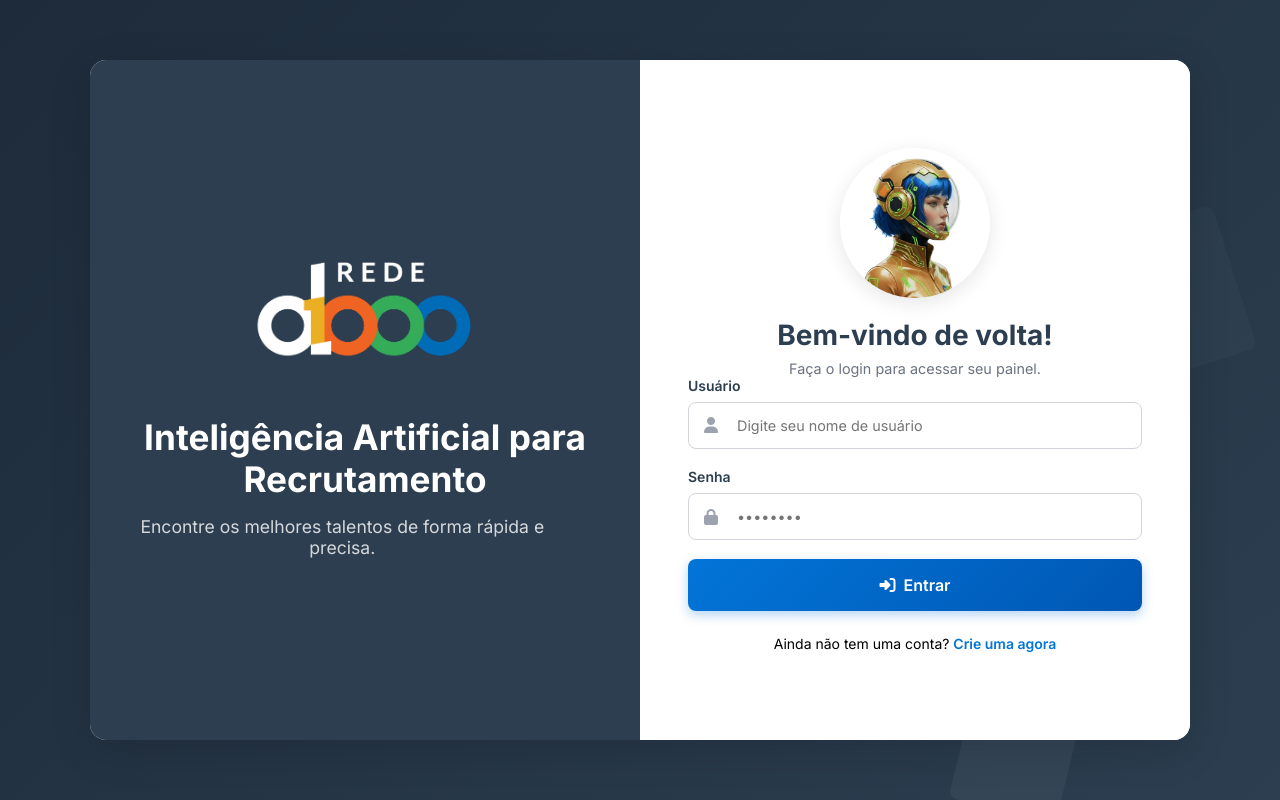
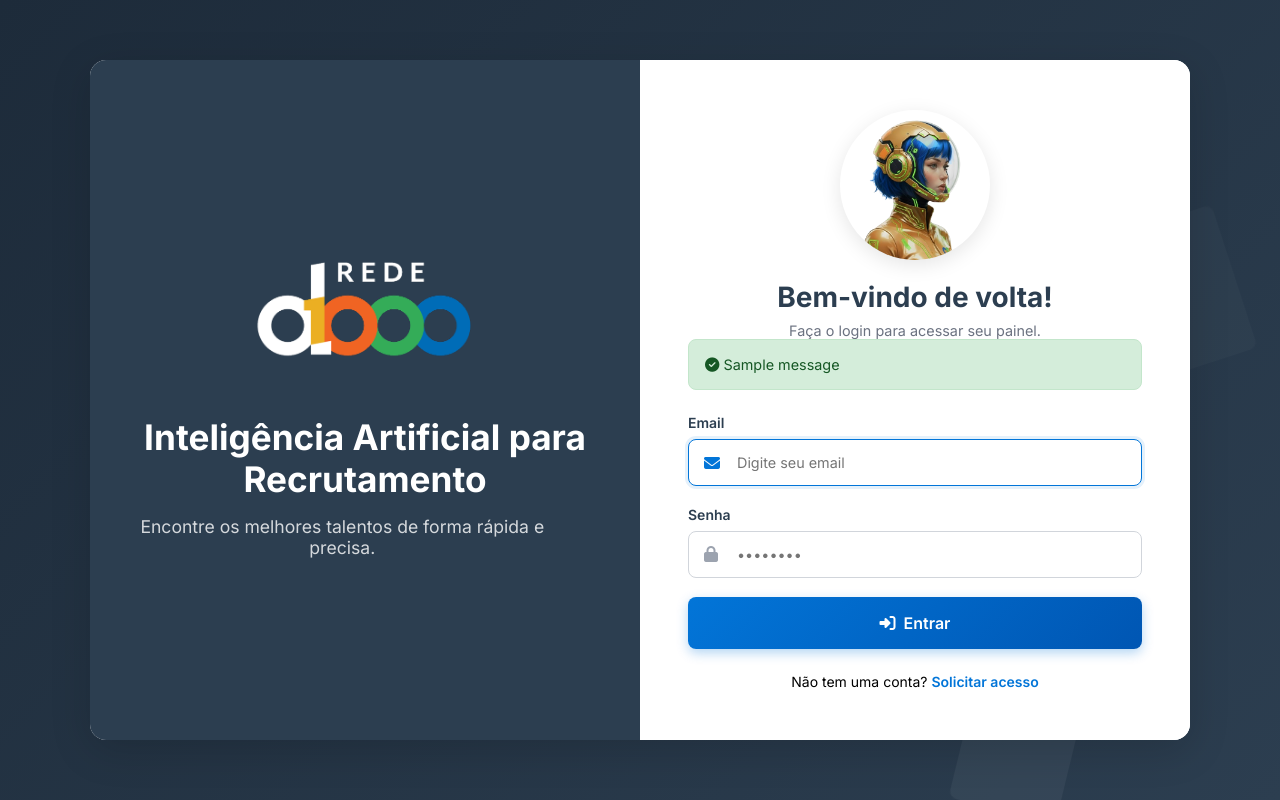
Before and after one commit to felipehendy/talentscope-ai, a Flask app: page /login in a window 1280 px wide. Run offline with Flask 3, Linux system fonts and the light colour scheme; tables that the repository leaves empty hold one stand-in row (values such as "Sample post"); one stand-in notice (Sample message) is shown.

```diff
--- a/app.py
+++ b/app.py
@@ -5,6 +5,7 @@ import pdfplumber
 import PyPDF2
 import time
 from datetime import datetime
+from flask import session
 from flask import Flask, render_template, request, redirect, url_for, flash, jsonify, send_file
 from flask_sqlalchemy import SQLAlchemy
 from flask_login import LoginManager, UserMixin, login_user, login_required, logout_user, current_user
@@ -594,7 +595,16 @@ def reanalyze_all_candidates_for_job(job_id):
 def index():
     if current_user.is_authenticated:
         return redirect(url_for('dashboard'))
-    return redirect(url_for('login'))
+
+    # ✅ Conta quantos usuários existem no sistema
+    user_count = User.query.count()
+
+    if user_count == 0:
+        # ✅ Primeiro acesso: redireciona para registro
+        return redirect(url_for('register'))
+    else:
+        # ✅ Acessos subsequentes: redireciona para login
+        return redirect(url_for('login'))
 
 @app.route('/login', methods=['GET', 'POST'])
 def login():
@@ -616,12 +626,23 @@ def login():
 
     return render_template('login.html')
 
+from flask import session
+
 @app.route('/register', methods=['GET', 'POST'])
 def register():
-    user_count = User.query.count()
+    # ... código anterior igual ...
 
-    if user_count > 0 and not current_user.is_authenticated:
-        flash('Registro desabilitado. Faça login ou contate o administrador.', 'warning')
+    if request.method == 'POST':
+        # ... código de criação do usuário ...
+
+        # ✅ SALVA O EMAIL NA SESSION PARA PRÉ-PREENCHER O LOGIN
+        session['registered_email'] = email
+
+        if is_first_user:
+            flash('Conta de administrador criada com sucesso! Faça login para continuar.', 'success')
+        else:
+            flash('Conta criada com sucesso! Faça login para continuar.', 'success')
+
         return redirect(url_for('login'))
 
     if current_user.is_authenticated and not current_user.is_admin and user_count > 0:
@@ -657,10 +678,11 @@ def register():
         db.session.commit()
 
         if is_first_user:
-            flash('Conta criada com sucesso! Você é o administrador do sistema.', 'success')
+            flash('Conta de administrador criada com sucesso! Faça login para continuar.', 'success')
         else:
-            flash('Conta criada com sucesso!', 'success')
+            flash('Conta criada com sucesso! Faça login para continuar.', 'success')
 
+        # ✅ REDIRECIONA PARA LOGIN APÓS CADASTRO
         return redirect(url_for('login'))
 
     is_first_user = (user_count == 0)
--- a/templates/login.html
+++ b/templates/login.html
@@ -141,6 +141,7 @@
         .form-footer a { color: var(--d1000-blue); text-decoration: none; font-weight: 600; }
         .form-footer a:hover { text-decoration: underline; }
         .alert-danger { background-color: #f8d7da; color: #721c24; border: 1px solid #f5c6cb; border-radius: 8px; padding: 1rem; margin-bottom: 1.5rem; font-size: 0.9rem; }
+        .alert-success { background-color: #d4edda; color: #155724; border: 1px solid #c3e6cb; border-radius: 8px; padding: 1rem; margin-bottom: 1.5rem; font-size: 0.9rem; }
         .default-credentials { background: #fff3cd; border: 1px solid #ffeeba; border-radius: 8px; padding: 1rem; margin-top: 1.5rem; font-size: 0.9rem; }
 
         /* Responsividade */
@@ -186,13 +187,17 @@ para Recrutamento</p>
                 <p>Faça o login para acessar seu painel.</p>
             </div>
 
-            <!-- Exibição de Mensagens de Erro (Flash) -->
+            <!-- Exibição de Mensagens Flash -->
             {% with messages = get_flashed_messages(with_categories=true) %}
                 {% if messages %}
                     {% for category, message in messages %}
                         {% if category == 'danger' %}
                             <div class="alert-danger">
                                 <i class="fas fa-exclamation-triangle"></i> {{ message }}
+                            </div>
+                        {% elif category == 'success' %}
+                            <div class="alert-success">
+                                <i class="fas fa-check-circle"></i> {{ message }}
                             </div>
                         {% endif %}
                     {% endfor %}
@@ -202,17 +207,20 @@ para Recrutamento</p>
             <!-- Formulário de Login -->
             <form method="POST" action="{{ url_for('login') }}">
                 <div class="form-group">
-                    <label for="username" class="form-label">Usuário</label>
+                    <label for="email" class="form-label">Email</label>
                     <div class="input-icon">
-                        <input type="text" id="username" name="username" class="form-control" placeholder="Digite seu nome de usuário" required>
-                        <i class="fas fa-user"></i>
+                        <input type="email" id="email" name="email" class="form-control"
+                               value="{{ prefill_email or '' }}"
+                               placeholder="Digite seu email" required>
+                        <i class="fas fa-envelope"></i>
                     </div>
                 </div>
 
                 <div class="form-group">
                     <label for="password" class="form-label">Senha</label>
                     <div class="input-icon">
-                        <input type="password" id="password" name="password" class="form-control" placeholder="••••••••" required>
+                        <input type="password" id="password" name="password" class="form-control"
+                               placeholder="••••••••" required>
                         <i class="fas fa-lock"></i>
                     </div>
                 </div>
@@ -222,18 +230,46 @@ para Recrutamento</p>
                 </button>
             </form>
 
-            <!-- Aviso de Primeiro Acesso -->
-            {% if show_warning %}
+            <!-- Aviso de Primeiro Acesso (apenas se não houver usuários) -->
+            {% if user_count == 0 %}
             <div class="default-credentials">
                 <strong><i class="fas fa-info-circle"></i> Primeiro Acesso:</strong>
-                Usuário: <strong>admin</strong> / Senha: <strong>admin123</strong>
+                <p>Este é o primeiro acesso ao sistema. Você será redirecionado para criar uma conta de administrador.</p>
             </div>
             {% endif %}
 
             <div class="form-footer">
-                <p>Ainda não tem uma conta? <a href="{{ url_for('register') }}">Crie uma agora</a></p>
+                <!-- Mostrar link para registro apenas se não houver usuários -->
+                {% if user_count == 0 %}
+                    <p>Primeiro acesso? <a href="{{ url_for('register') }}">Crie sua conta de administrador</a></p>
+                {% else %}
+                    <p>Não tem uma conta? <a href="{{ url_for('register') }}">Solicitar acesso</a></p>
+                {% endif %}
             </div>
         </div>
     </div>
+
+    <script>
+        // Script para melhorar a experiência do usuário
+        document.addEventListener('DOMContentLoaded', function() {
+            // Focar no campo de email se estiver vazio
+            const emailField = document.getElementById('email');
+            if (!emailField.value) {
+                emailField.focus();
+            }
+
+            // Adicionar validação em tempo real
+            const form = document.querySelector('form');
+            form.addEventListener('submit', function(e) {
+                const email = document.getElementById('email').value;
+                const password = document.getElementById('password').value;
+
+                if (!email || !password) {
+                    e.preventDefault();
+                    alert('Por favor, preencha todos os campos.');
+                }
+            });
+        });
+    </script>
 </body>
 </html>
```
